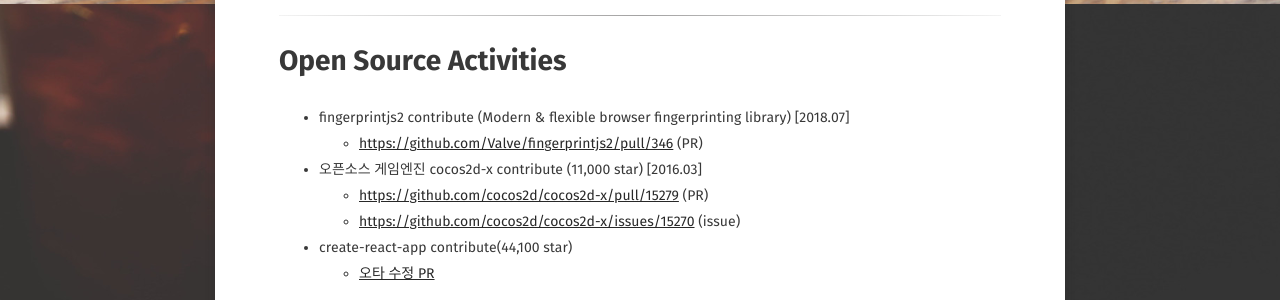
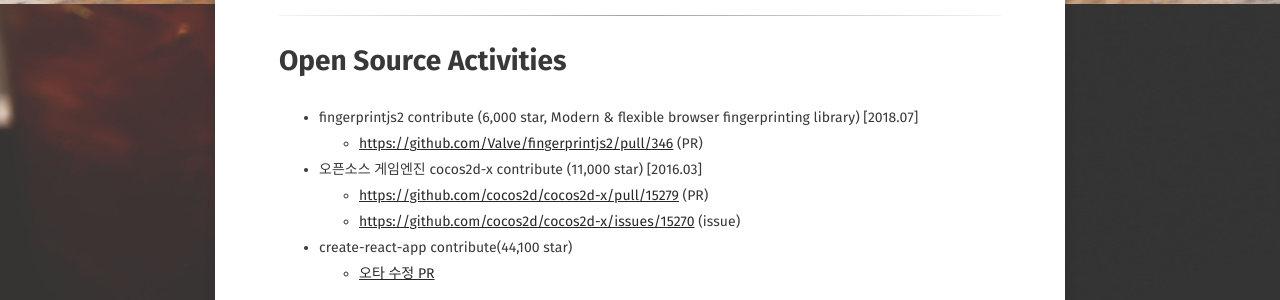
Before and after one commit to wkdtjsgur100/wkdtjsgur100.github.io, a Jekyll site: the page built from about/index.md, in a window 1280 px wide and 900 px high, scrolled down 4345 px. Shown: the part 151-451 px from the top of the window. Built offline with Jekyll 4.4.1, drawn with Linux system fonts in a browser that asks for light colours; some web fonts are replaced.

Commit message:
Fixed about

```diff
--- a/about/index.md
+++ b/about/index.md
@@ -163,7 +163,7 @@
 
 # Open Source Activities
 
-- fingerprintjs2 contribute (Modern & flexible browser fingerprinting library) [2018.07]
+- fingerprintjs2 contribute (6,000 star, Modern & flexible browser fingerprinting library) [2018.07]
     - [https://github.com/Valve/fingerprintjs2/pull/346](https://github.com/Valve/fingerprintjs2/pull/346) (PR)
 
 - 오픈소스 게임엔진 cocos2d-x contribute (11,000 star) [2016.03]
```
